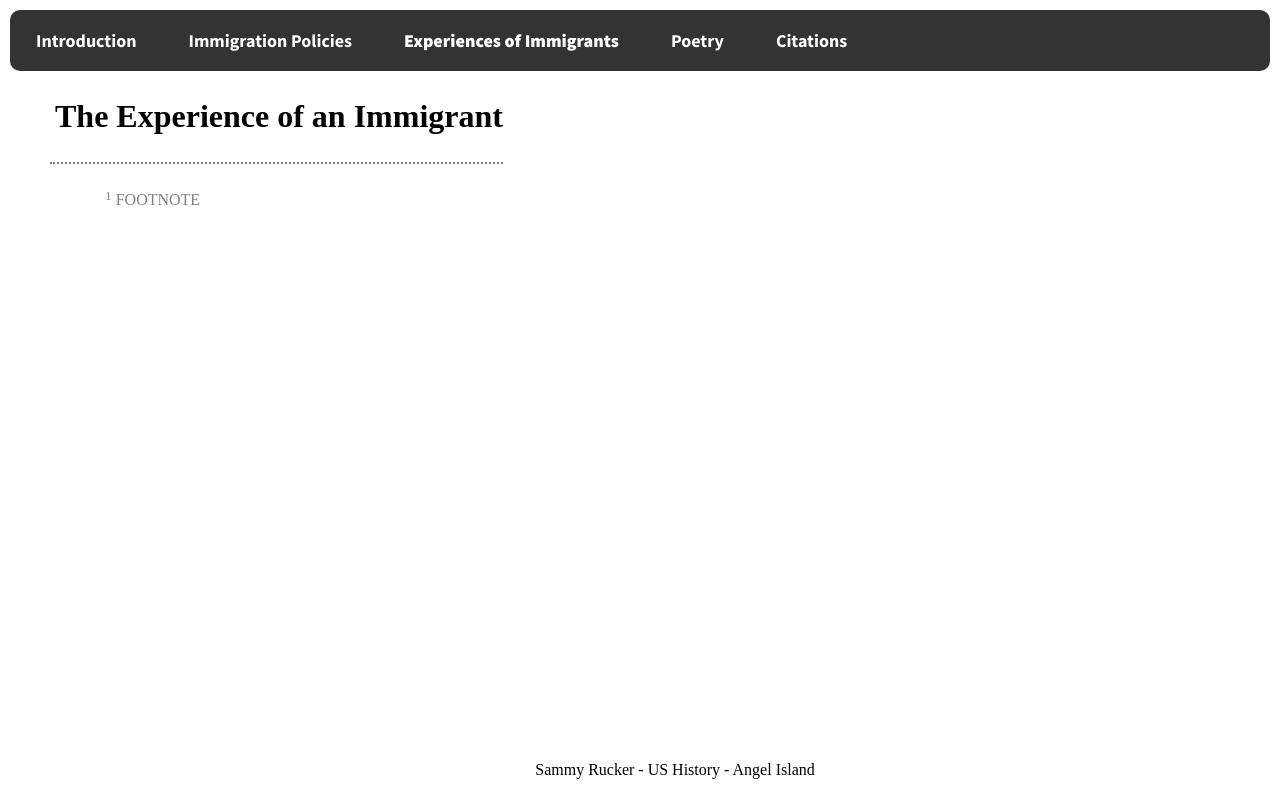
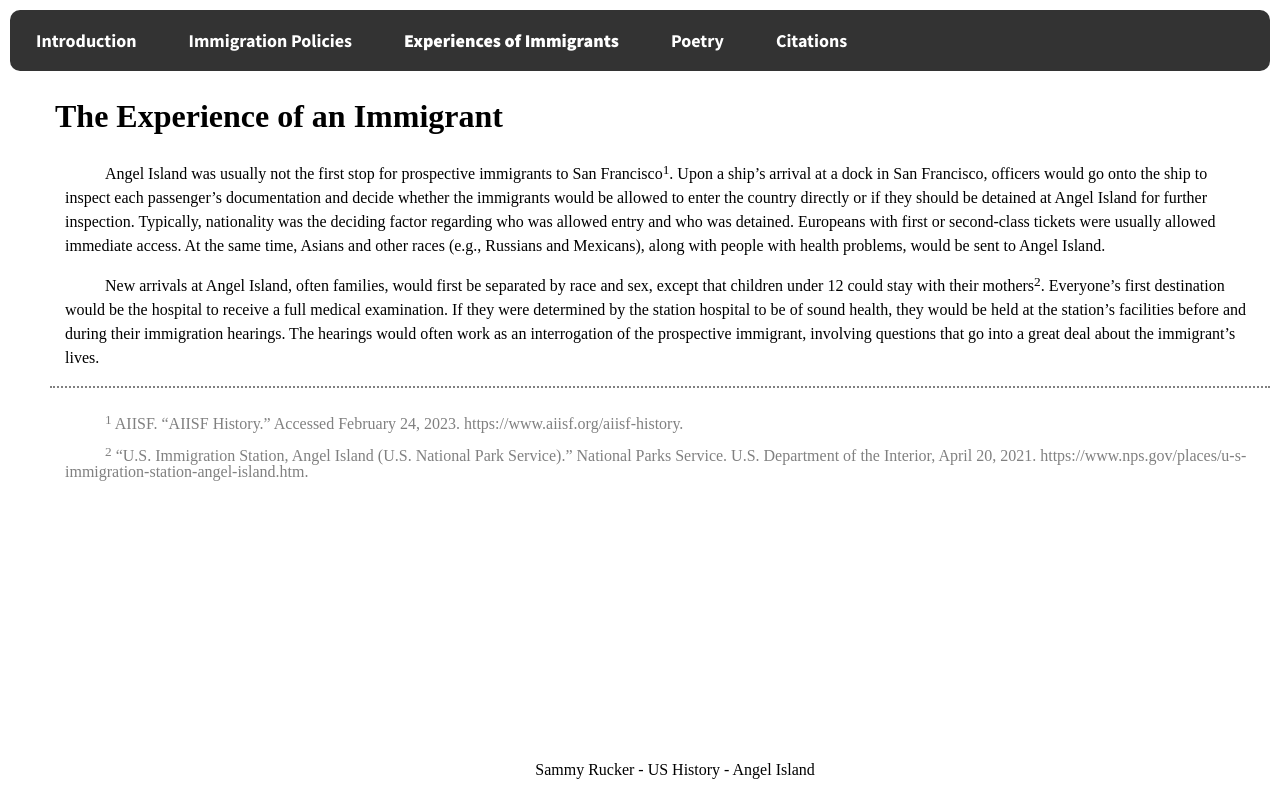
Before and after one commit to a20028074/History-AngelIsland, a plain HTML site: page im_exps.html in a window 1280 px wide. Drawn offline with Linux system fonts and the light colour scheme; a web font is replaced by a local one.

Commit message:
page 2 somewhat

```diff
--- a/im_exps.html
+++ b/im_exps.html
@@ -22,12 +22,22 @@
         <div class="Text">
             <h1>The Experience of an Immigrant</h1>
                 <p>
-
+                    Angel Island was usually not the first stop for prospective immigrants to San Francisco<sup><a href="#">1</a></sup>.
+                    Upon a ship’s arrival at a dock in San Francisco, officers would go onto the ship to inspect each passenger’s documentation and decide whether the immigrants would be allowed to enter the country directly or if they should be detained at Angel Island for further inspection.
+                    Typically, nationality was the deciding factor regarding who was allowed entry and who was detained.
+                    Europeans with first or second-class tickets were usually allowed immediate access.
+                    At the same time, Asians and other races (e.g., Russians and Mexicans), along with people with health problems,  would be sent to Angel Island.
+                </p>
+                <p>
+                    New arrivals at Angel Island, often families, would first be separated by race and sex, except that children under 12 could stay with their mothers<sup><a href="#">2</a></sup>.
+                    Everyone’s first destination would be the hospital to receive a full medical examination. If they were determined by the station hospital to be of sound health, they would be held at the station’s facilities before and during their immigration hearings.
+                    The hearings would often work as an interrogation of the prospective immigrant, involving questions that go into a great deal about the immigrant’s lives.
                 </p>
             <div class="Footnotes">
                 <!-- <hr style="width:1200px; float:left; margin-left:40px; position:absolute; border: 1.5px solid"> -->
                 <br>
-                <p><sup>1</sup> FOOTNOTE</p>
+                <p><sup>1</sup> AIISF. “AIISF History.” Accessed February 24, 2023. https://www.aiisf.org/aiisf-history.</p>
+                <p><sup>2</sup> “U.S. Immigration Station, Angel Island (U.S. National Park Service).” National Parks Service. U.S. Department of the Interior, April 20, 2021. https://www.nps.gov/places/u-s-immigration-station-angel-island.htm. </p>
             </div>
         </div>
 
```
Also changed, not shown: im_pols.html (+1 -1 lines).
